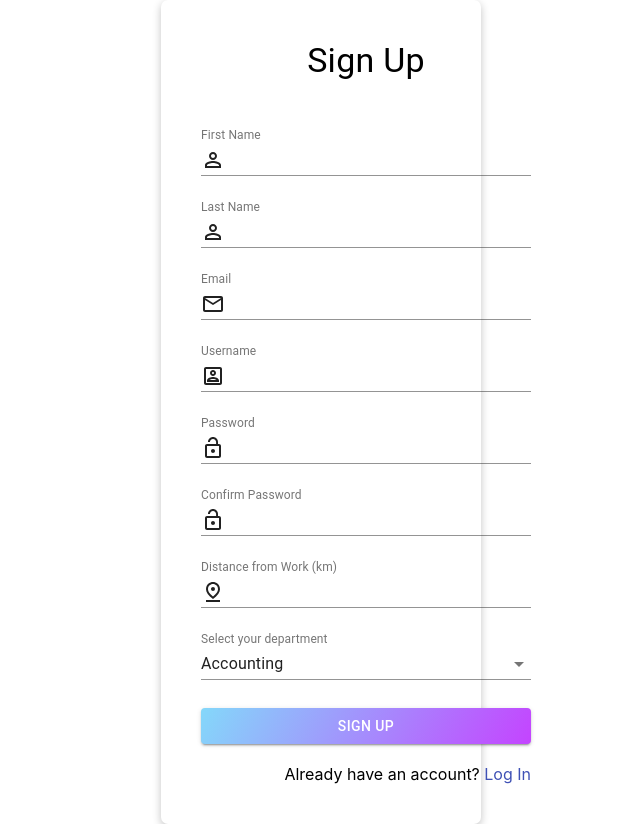
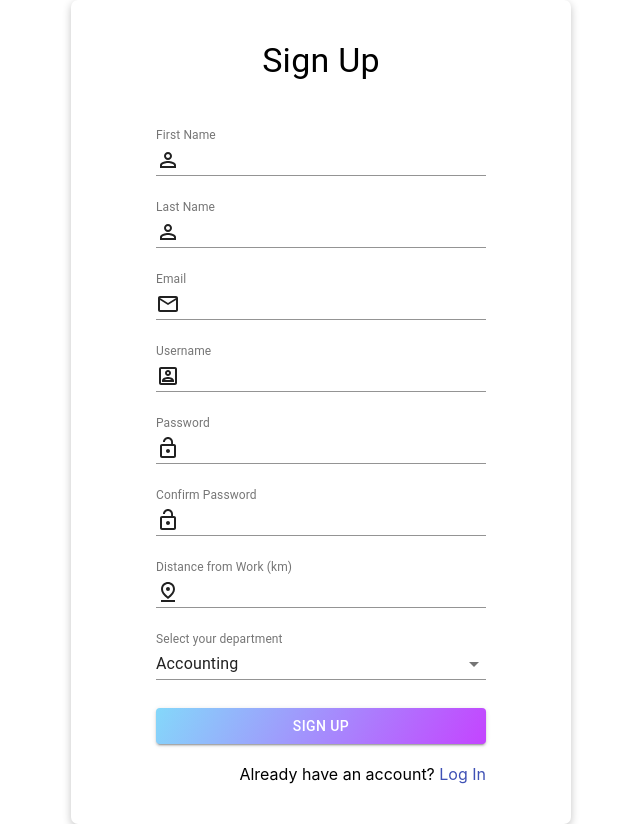
Before and after one commit to FluroWhiteSnow/Sustainability-front-end, a React (Create React App) app: page /sign-up in a window 1280 px wide. Shown: the whole page, without its empty margins (319-959 px from the left). Built offline with nearby package versions, Linux system fonts and the light colour scheme.

Commit message:
Added better responsiveness to log in and sign up page

```diff
--- a/src/components/Login.jsx
+++ b/src/components/Login.jsx
@@ -81,11 +81,10 @@ export default function Login({ history }) {
             className="container"
             item
             xs={12}
-            sm={3}
             alignItems="center"
             direction="column"
             justifyContent="center"
-            style={{ padding: 10 }}
+            style={{ padding: 10, maxWidth: 500 }}
           >
             <div />
             <div
--- a/src/components/SignUp.jsx
+++ b/src/components/SignUp.jsx
@@ -128,11 +128,12 @@ export default function SignUp({ history }) {
             className="container"
             item
             xs={12}
-            sm={3}
+            // sm={8}
+            // m={3}
             alignItems="center"
             direction="column"
             justifyContent="center"
-            style={{ padding: 40 }}
+            style={{ padding: 40, maxWidth: 500 }}
           >
             <div />
             <div
```
